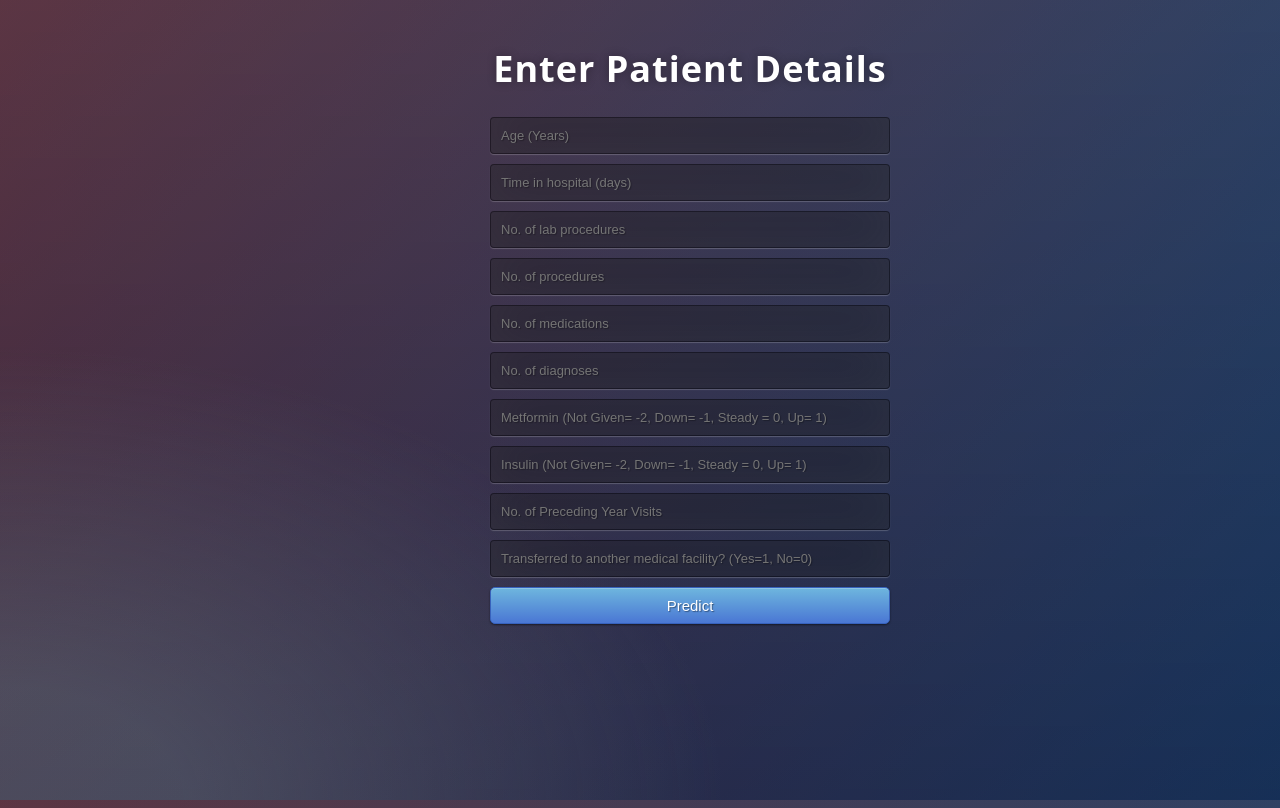
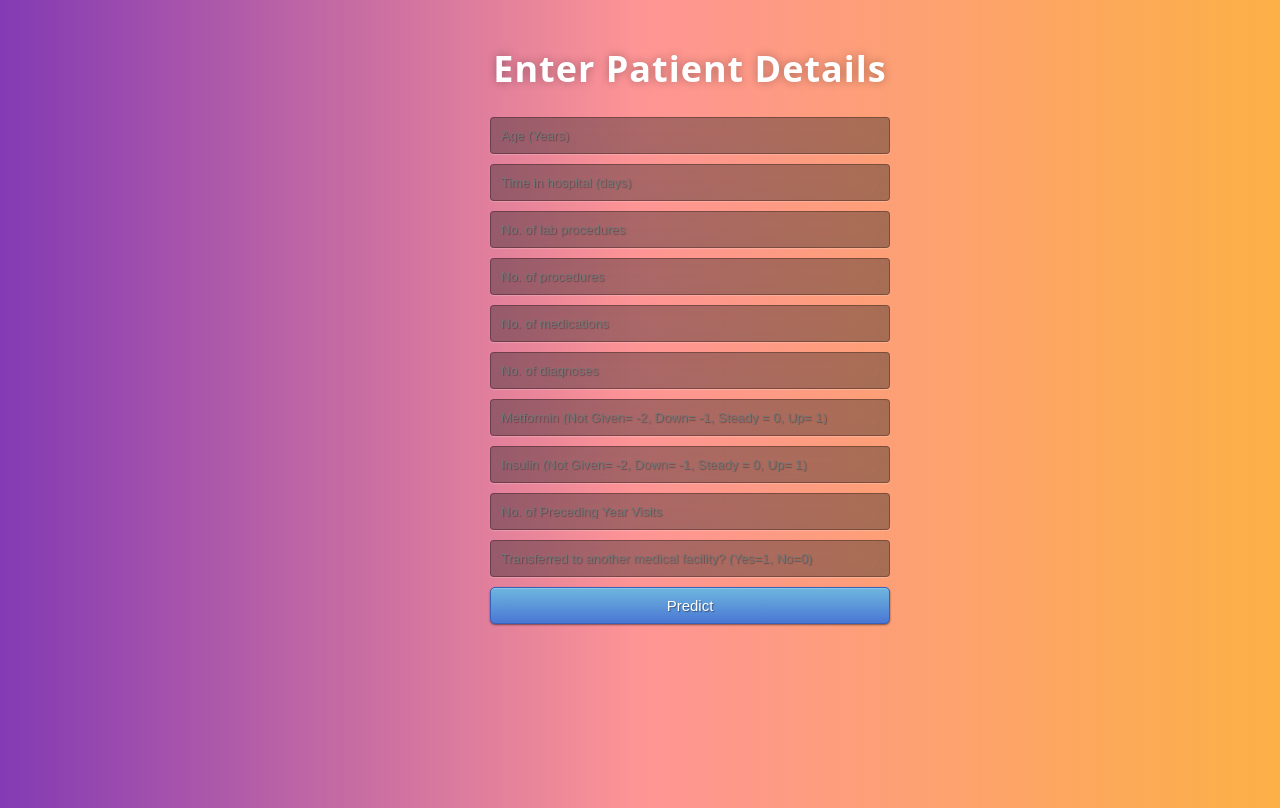
Before and after one commit to rahulgyansharma/Diabetes-Patient-s-Hospital-Readmission-Prediction-Deployment, a Flask app: page / in a window 1280 px wide. Run offline with Flask 2, Linux system fonts and the light colour scheme; parts of the project's set-up code (start-up, migrations or seed data) failed here and were passed over.

Commit message:
Update index.html

```diff
--- a/templates/index.html
+++ b/templates/index.html
@@ -36,6 +36,7 @@ body {
 	background: -ms-radial-gradient(0% 100%, ellipse cover, rgba(104,128,138,.4) 10%,rgba(138,114,76,0) 40%), -ms-linear-gradient(top,  rgba(57,173,219,.25) 0%,rgba(42,60,87,.4) 100%), -ms-linear-gradient(-45deg,  #670d10 0%,#092756 100%);
 	background: -webkit-radial-gradient(0% 100%, ellipse cover, rgba(104,128,138,.4) 10%,rgba(138,114,76,0) 40%), linear-gradient(to bottom,  rgba(57,173,219,.25) 0%,rgba(42,60,87,.4) 100%), linear-gradient(135deg,  #670d10 0%,#092756 100%);
 	filter: progid:DXImageTransform.Microsoft.gradient( startColorstr='#3E1D6D', endColorstr='#092756',GradientType=1 );
+	background: linear-gradient(90deg, rgba(131,58,180,1) 0%, rgba(253,29,29,0.471492820761117) 50%, rgba(252,176,69,1) 100%);
 
 }
 .login {
```
